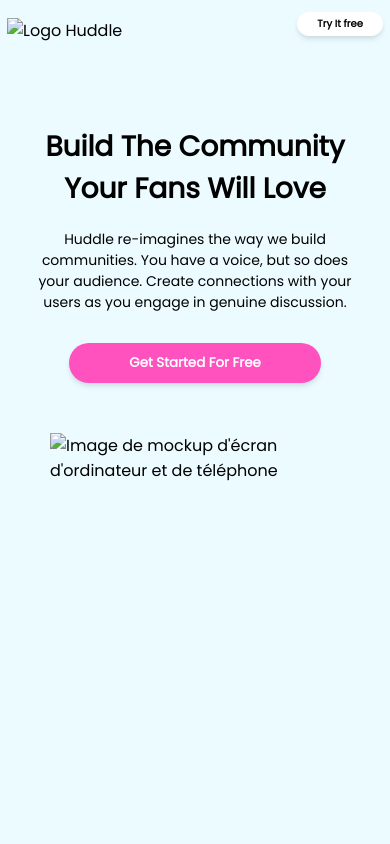
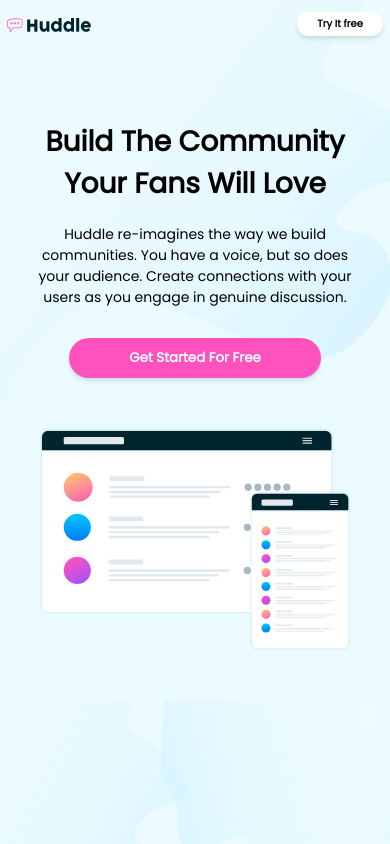
Before and after one commit to Fabolous38/agence-simplweb, a plain HTML site: page header.html in a window 390 px wide. Drawn offline with Linux system fonts and the light colour scheme.

Commit message:
ajout dossier images

```diff
--- a/header.css
+++ b/header.css
@@ -5,7 +5,7 @@ body {
 header {
   font-family: "Poppins", sans-serif;
   background-color: hsl(193, 100%, 96%);
-  background-image: url("Images_Header/bg_hero_desktop.svg");
+  background-image: url("images/bg_hero_desktop.svg");
 }
 
 .header_haut {
@@ -119,7 +119,7 @@ header {
   /* PORTABLE */
   body {
     background-color: hsl(193, 100%, 96%);
-    background-image: url("Images_Header/bg_hero_mobile.svg");
+    background-image: url("images/bg_hero_mobile.svg");
   }
 
   .header_haut {
--- a/header.html
+++ b/header.html
@@ -5,7 +5,6 @@
     <meta name="viewport" content="width=device-width, initial-scale=1.0" />
     <title>Huddle</title>
     <link rel="stylesheet" href="header.css" />
-    <script src="header.js"></script>
     <link
       href="https://fonts.googleapis.com/css2?family=Poppins:wght@100;400&display=swap"
       rel="stylesheet"
@@ -15,7 +14,7 @@
     <header>
       <div class="header_haut">
         <div>
-          <img src="Images_Header/logo.svg" class="logo" alt="Logo Huddle" />
+          <img src="images/logo.svg" class="logo" alt="Logo Huddle" />
         </div>
         <div>
           <button class="button_1" alt="Bouton pour essayer gratuitement">
@@ -37,7 +36,7 @@
         </div>
         <div class="grande_image">
           <img
-            src="Images_Header/illustration_mockups.svg"
+            src="images/illustration_mockups.svg"
             id="image_mockup"
             alt="Image de mockup d'écran d'ordinateur et de téléphone"
           />
```
Also changed, not shown: images/bg_hero_desktop.svg (added), images/bg_hero_mobile.svg (added), images/illustration_mockups.svg (added), images/logo.svg (added).
